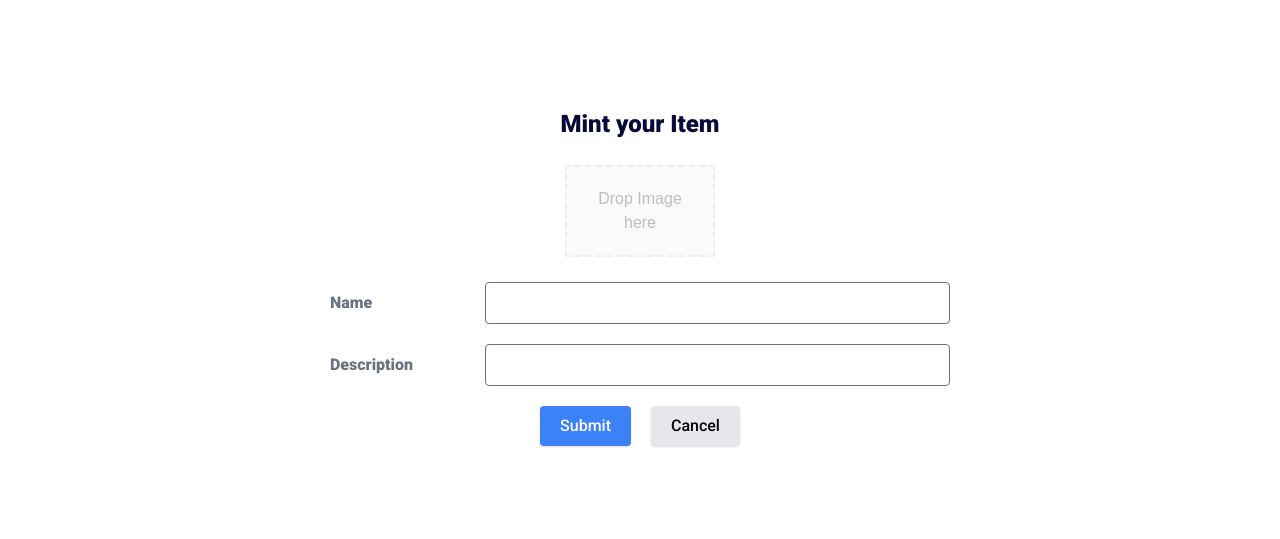
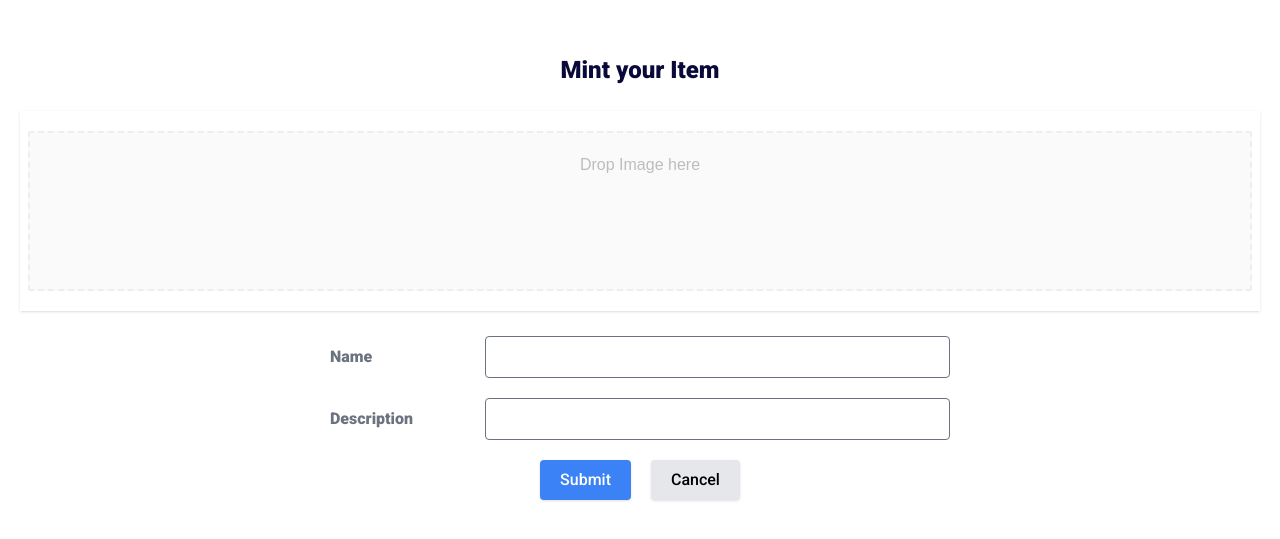
Before and after one commit to yrombacatan/item-identification-using-kadena-blockchain, a React (Create React App) app: page /items/mint in a window 1280 px wide. Shown: the part 123-662 px from the top of the page. Built offline with nearby package versions, Linux system fonts and the light colour scheme; sample sign-in values are in the browser's storage; what ipfs-http-client would draw is missing.

Commit message:
minor changes on dropzone for the mint form

```diff
--- a/src/components/Dropzone.js
+++ b/src/components/Dropzone.js
@@ -16,13 +16,12 @@ const PreviewDropzone = (props) => {
         )
       );
 
-      props.onCapture(acceptedFiles[0])
+      props.onCapture(acceptedFiles[0]);
     },
   });
 
   const thumbs = files.map((file) => (
     <div key={file.name}>
-      <div>
       <img
         src={file.preview}
         // Revoke data uri after image is loaded
@@ -30,15 +29,14 @@ const PreviewDropzone = (props) => {
           URL.revokeObjectURL(file.preview);
         }}
         alt="img"
-          className="preview"
+        className="preview rounded"
       />
-      </div>
     </div>
   ));
 
   const clearImageHandler = () => {
     setFiles([]);
-  }
+  };
 
   useEffect(() => {
     // Make sure to revoke the data uris to avoid memory leaks, will run on unmount
@@ -46,22 +44,22 @@ const PreviewDropzone = (props) => {
   }, []);
 
   return (
-    <section className="dropzoneContainer">
+    <section className="dropzoneContainer shadow py-5 px-2">
       <aside>{thumbs}</aside>
       {files.length === 0 && (
         <div {...getRootProps({ className: "dropzone" })}>
-          <input
-            {...getInputProps()}
-            name="itemImage"
-          />
+          <input {...getInputProps()} name="itemImage" />
           <p>Drop Image here</p>
         </div>
       )}
-      { files.length !== 0 && <button
-        className="py-1 px-5 mt-5 bg-gray-200 rounded shadow font-medium text-black" onClick={clearImageHandler}
+      {files.length !== 0 && (
+        <button
+          className="py-1 px-5 mt-5 bg-gray-200 rounded shadow font-medium text-black"
+          onClick={clearImageHandler}
         >
           Clear image
-      </button>}
+        </button>
+      )}
     </section>
   );
 };
--- a/src/styles/Previewdropzone.css
+++ b/src/styles/Previewdropzone.css
@@ -1,12 +1,10 @@
 .dropzoneContainer {
-    display: inline-block;
-    flex-direction: column;
   font-family: sans-serif;
-    margin-bottom: 25px;
-    margin-top: 25px;
+  margin: 25px 0;
 }
 .dropzone {
-    width: 150px;
+  width: 100%;
+  min-height: 10em;
   flex: 1;
   display: flex;
   flex-direction: column;
@@ -19,11 +17,12 @@
   background-color: #fafafa;
   color: #bdbdbd;
   outline: none;
-    transition: border .24s ease-in-out;
+  transition: border 0.24s ease-in-out;
 }
 .preview {
-    max-width: 150px;
+  width: 100%;
   height: auto;
   display: inline-block;
   margin-bottom: 25px;
+  object-fit: cover;
 }
```
Lines whose indentation alone changed are shown as unchanged.
